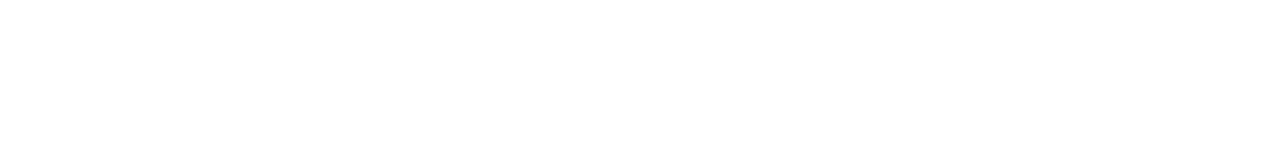
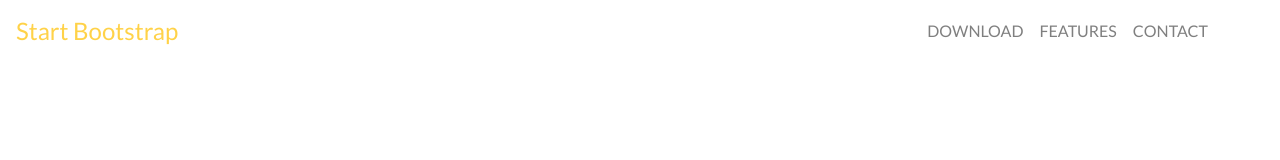
Before and after one commit to antarn88/bs-sitebuild, a plain HTML site: page index.html in a window 1280 px wide. Drawn offline with nearby package versions, Linux system fonts and the light colour scheme.

Commit message:
Added header

```diff
--- a/assets/css/style.css
+++ b/assets/css/style.css
@@ -1 +1,18 @@
 @import url('https://fonts.googleapis.com/css2?family=Catamaran&family=Lato&family=Mulish&display=swap');
+
+h1, h2, h3, h4, h5, h6, .top-navbar {
+	font-family: 'Catamaran', Helvetica, Arial, sans-serif;
+}
+button, .top-navbar a {
+	font-family: 'Lato', Helvetica, Arial, sans-serif;
+}
+p, footer {
+	font-family: 'Mulish', Helvetica, Arial, sans-serif;
+}
+.top-navbar .navbar-brand {
+    color: rgb(255, 210, 72);
+    font-size: 1.5rem;
+}
+.top-navbar .navbar-brand:hover, .top-navbar .navbar-nav .nav-link:hover {
+    color: rgb(255, 255, 255);
+}
--- a/index.html
+++ b/index.html
@@ -12,7 +12,28 @@
 </head>
 
 <body>
-
+    <header>
+        <nav class="navbar navbar-expand-lg navbar-light bg-transparent top-navbar">
+            <a class="navbar-brand" href="#">Start Bootstrap</a>
+            <button class="navbar-toggler" type="button" data-toggle="collapse" data-target="#navbarNav"
+                aria-controls="navbarNav" aria-expanded="false" aria-label="Toggle navigation">Menu
+                <span class="navbar-toggler-icon"></span>
+            </button>
+            <div class="collapse navbar-collapse d-lg-flex justify-content-end mr-lg-5" id="navbarNav">
+                <ul class="navbar-nav">
+                    <li class="nav-item">
+                        <a class="nav-link" href="#">DOWNLOAD <span class="sr-only">(current)</span></a>
+                    </li>
+                    <li class="nav-item">
+                        <a class="nav-link" href="#">FEATURES</a>
+                    </li>
+                    <li class="nav-item">
+                        <a class="nav-link" href="#">CONTACT</a>
+                    </li>
+                </ul>
+            </div>
+        </nav>
+    </header>
 
     <script src="https://code.jquery.com/jquery-3.5.1.slim.min.js"
         integrity="sha384-DfXdz2htPH0lsSSs5nCTpuj/zy4C+OGpamoFVy38MVBnE+IbbVYUew+OrCXaRkfj"
```
